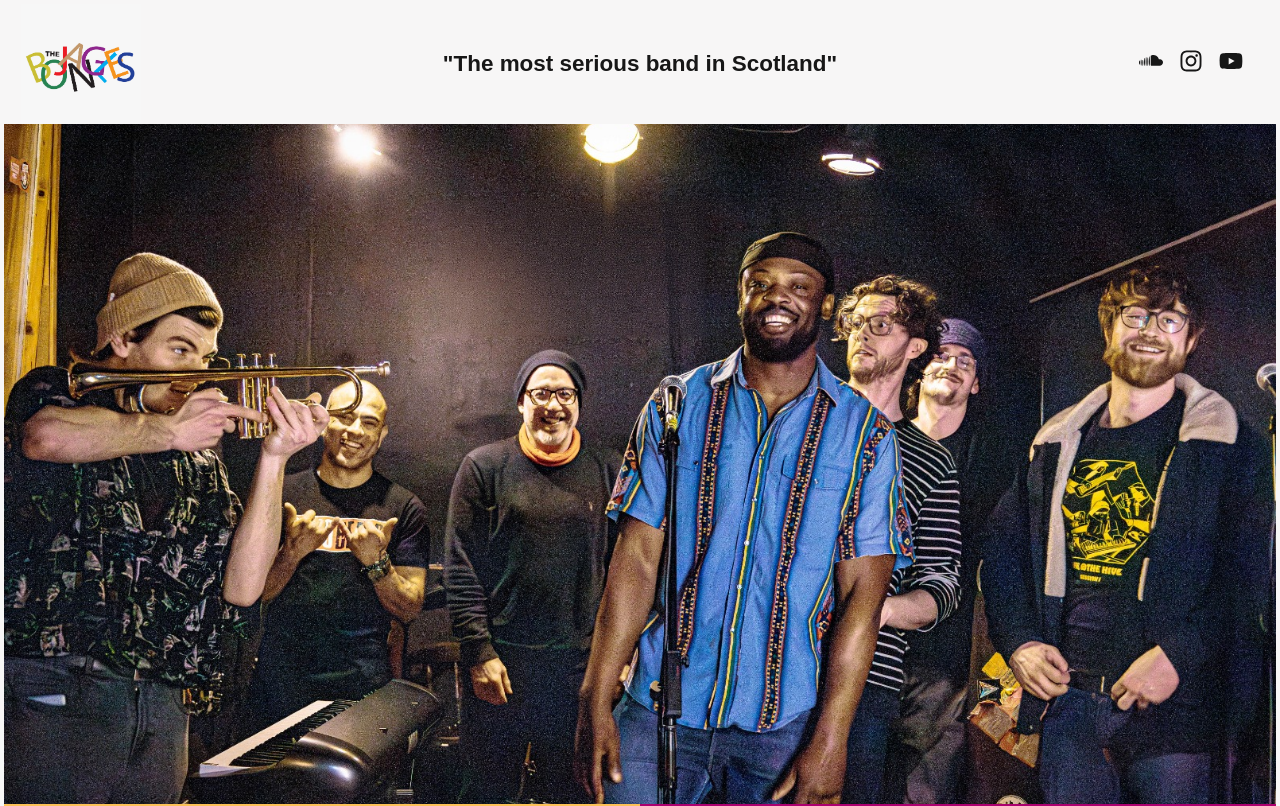
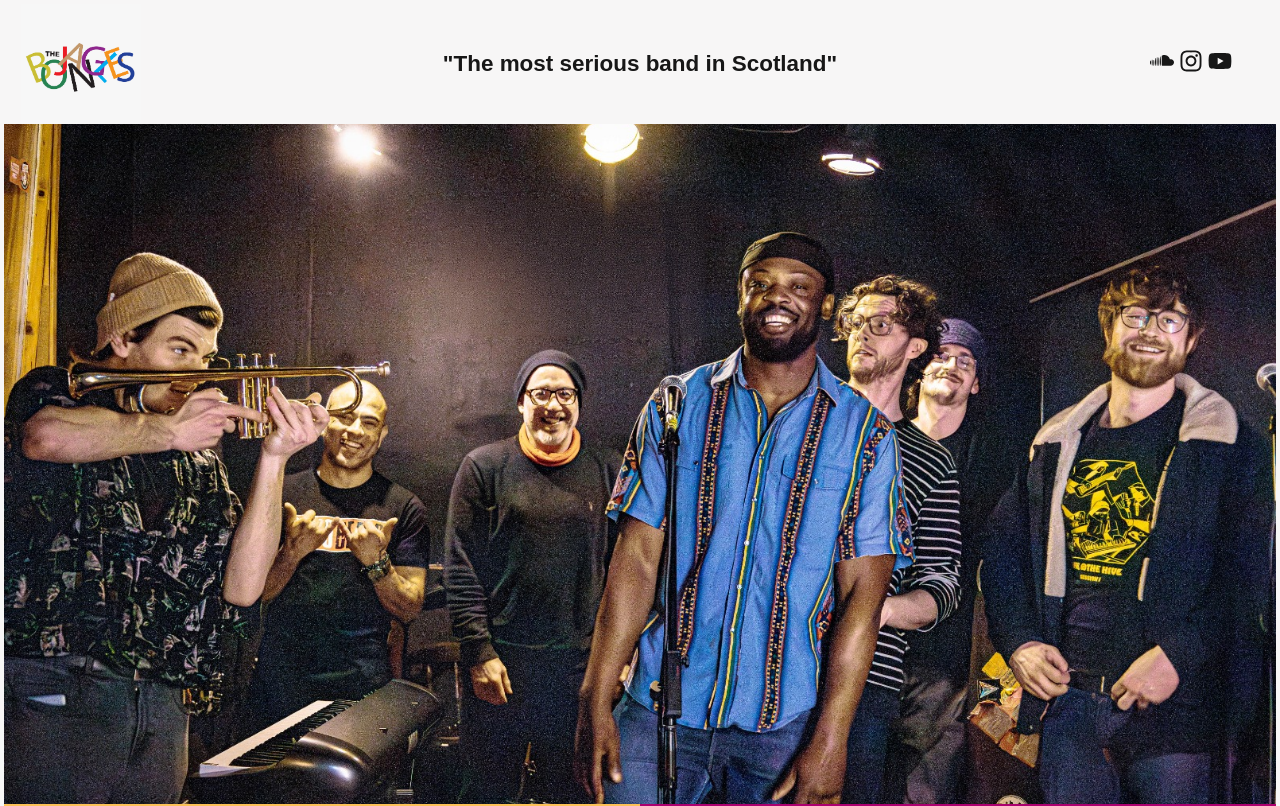
Before and after one commit to Mik20393/the-bojangles-web-app, a Next.js app: page / in a window 1280 px wide. Shown: the top 806 px of the page. Built offline with nearby package versions, Linux system fonts and the light colour scheme.

Commit message:
Updating margins on social icons

```diff
--- a/src/app/page.module.css
+++ b/src/app/page.module.css
@@ -58,7 +58,7 @@
 }
 
 .socialsContainer h1 {
-  margin: 0.5rem;
+  margin: 0.15rem;
 }
 
 .musicTitleBackground {
```
